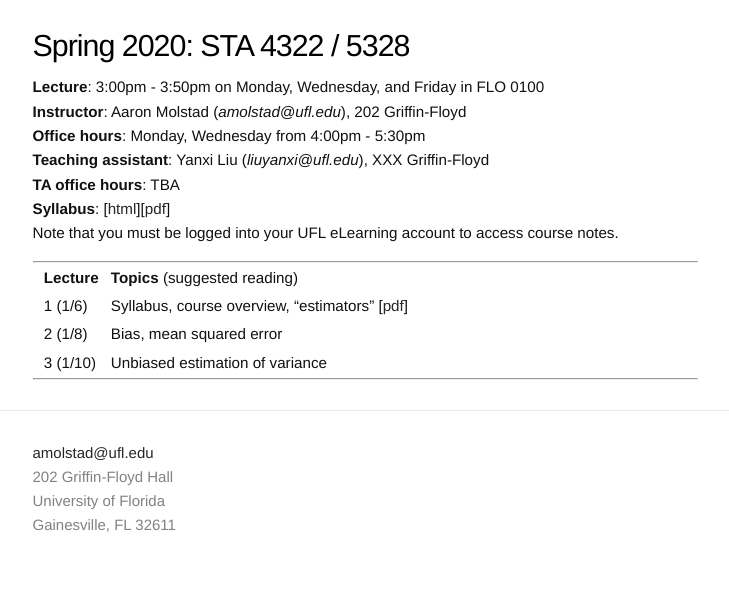
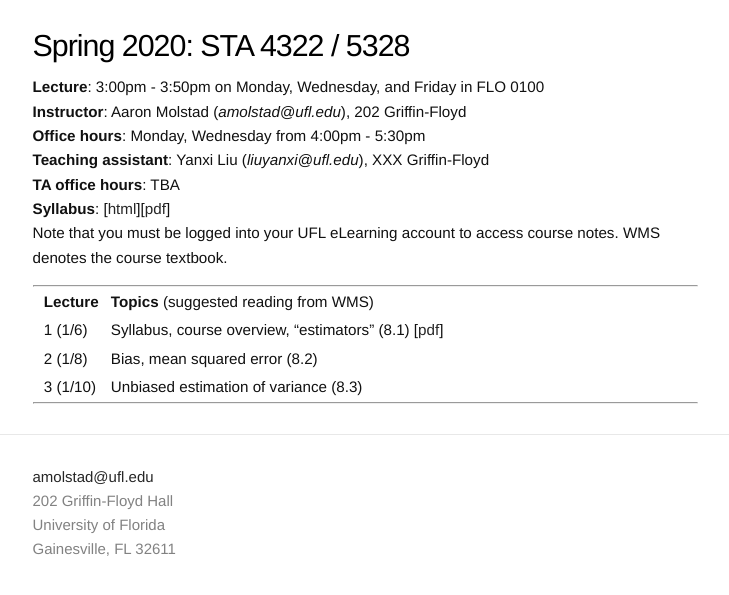
Before and after one commit to ajmolstad/ajmolstad.github.io, a Jekyll site: the page built from S20_STA4322.md, in a window 1280 px wide. Shown: the top 595 px of the page, without its empty margins (275-1004 px from the left). Built offline with Jekyll 4.4.1, drawn with Linux system fonts in a browser that asks for light colours.

Commit message:
Update syllabus

```diff
--- a/S20_STA4322.md
+++ b/S20_STA4322.md
@@ -10,15 +10,14 @@ permalink: /S20_STA4322/
 **Teaching assistant**: Yanxi Liu (*liuyanxi@ufl.edu*), XXX Griffin-Floyd
 **TA office hours**: TBA
 **Syllabus**: [[html](/docs/STA4322_S20_Syllabus.html)][[pdf](/docs/STA4322_S20_Syllabus.pdf)]
-Note that you must be logged into your UFL eLearning account to access course notes.
+Note that you must be logged into your UFL eLearning account to access course notes.  WMS denotes the course textbook.
 
 ---------------
 
 
-||  **Lecture** ||  **Topics** (suggested reading) ||
-|| 1 (1/6)  || Syllabus, course overview, "estimators" [[pdf](https://ufl.instructure.com/courses/394927/files/47578357/download?wrap=1)] ||
-|| 2 (1/8)  || Bias, mean squared error ||
-|| 3 (1/10) || Unbiased estimation of variance ||
-
+||  **Lecture** ||  **Topics** (suggested reading from WMS) ||
+|| 1 (1/6)  || Syllabus, course overview, "estimators" (8.1) [[pdf](https://ufl.instructure.com/courses/394927/files/47578357/download?wrap=1)] ||
+|| 2 (1/8)  || Bias, mean squared error (8.2)||
+|| 3 (1/10) || Unbiased estimation of variance (8.3)||
 
 ---------------
--- a/docs/STA4322_S20_Syllabus.html
+++ b/docs/STA4322_S20_Syllabus.html
@@ -1636,7 +1636,7 @@ summary {
 
 <h1 class="title toc-ignore">STA 4322/5328: Introduction to Statistical Theory</h1>
 <h4 class="author">Aaron J. Molstad</h4>
-<h4 class="date">Updated on January 5th, 2019</h4>
+<h4 class="date">Updated on January 5th, 2020</h4>
 
 </div>
 
```
Also changed, not shown: 2 other files.
